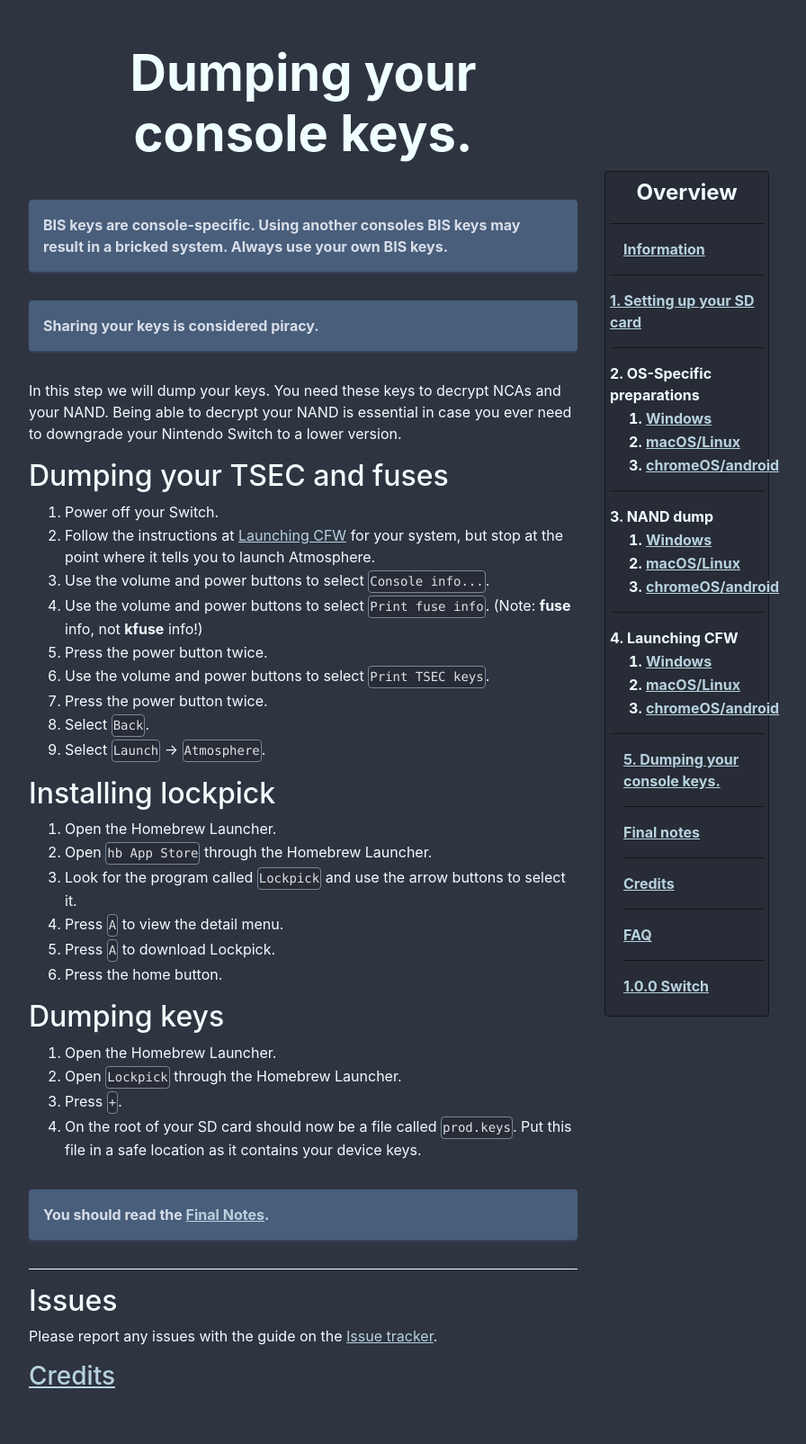
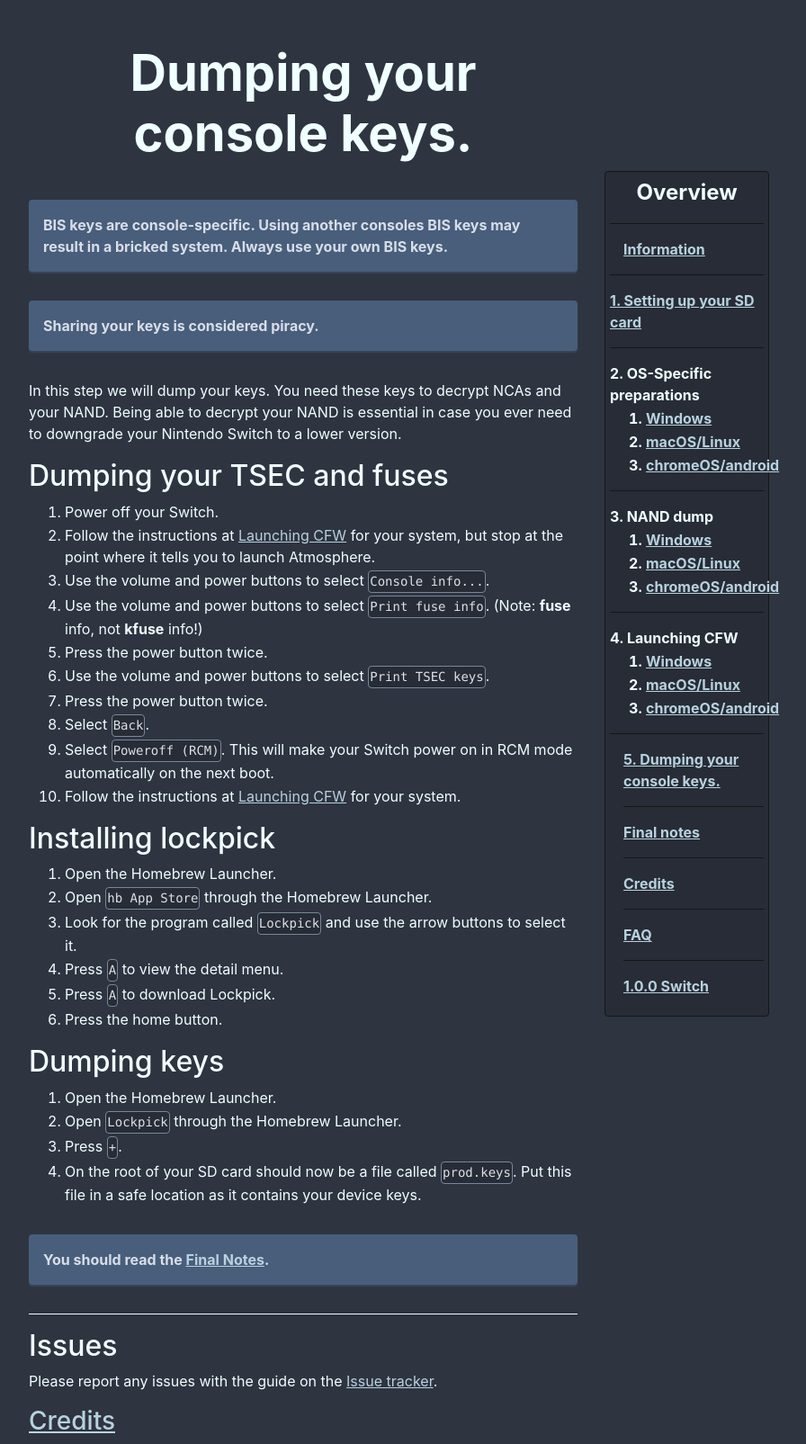
Before and after one commit to noirscape/SwitchGuideOLD, a Jekyll site: the page built from keydump.md, in a window 1280 px wide. Shown: the whole page at 90% size, without its empty margins (303-1199 px from the left). Built offline with Jekyll 4.4.1, drawn with Linux system fonts in a browser that asks for light colours; before the commit the page ends 1555 px from its top, so only the background shows below that.

Commit message:
Accomodate for minor hekate glitch.

```diff
--- a/keydump.md
+++ b/keydump.md
@@ -21,7 +21,8 @@
 6. Use the volume and power buttons to select `Print TSEC keys`.
 7. Press the power button twice.
 8. Select `Back`.
-9. Select `Launch` -> `Atmosphere`.
+9. Select `Poweroff (RCM)`. This will make your Switch power on in RCM mode automatically on the next boot.
+10. Follow the instructions at [Launching CFW](/launching-cfw/) for your system.
 
 ## Installing lockpick
 
```
